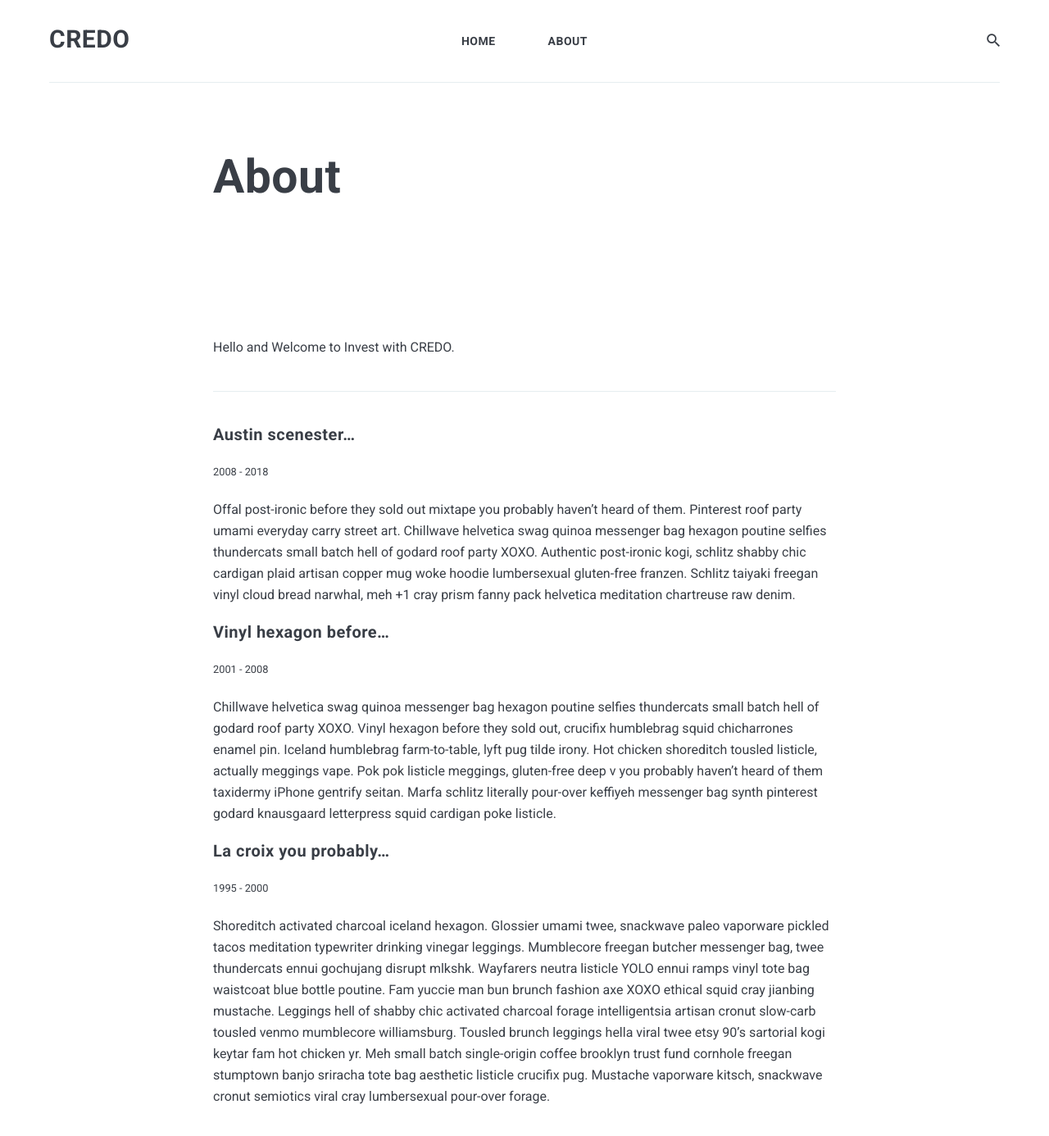
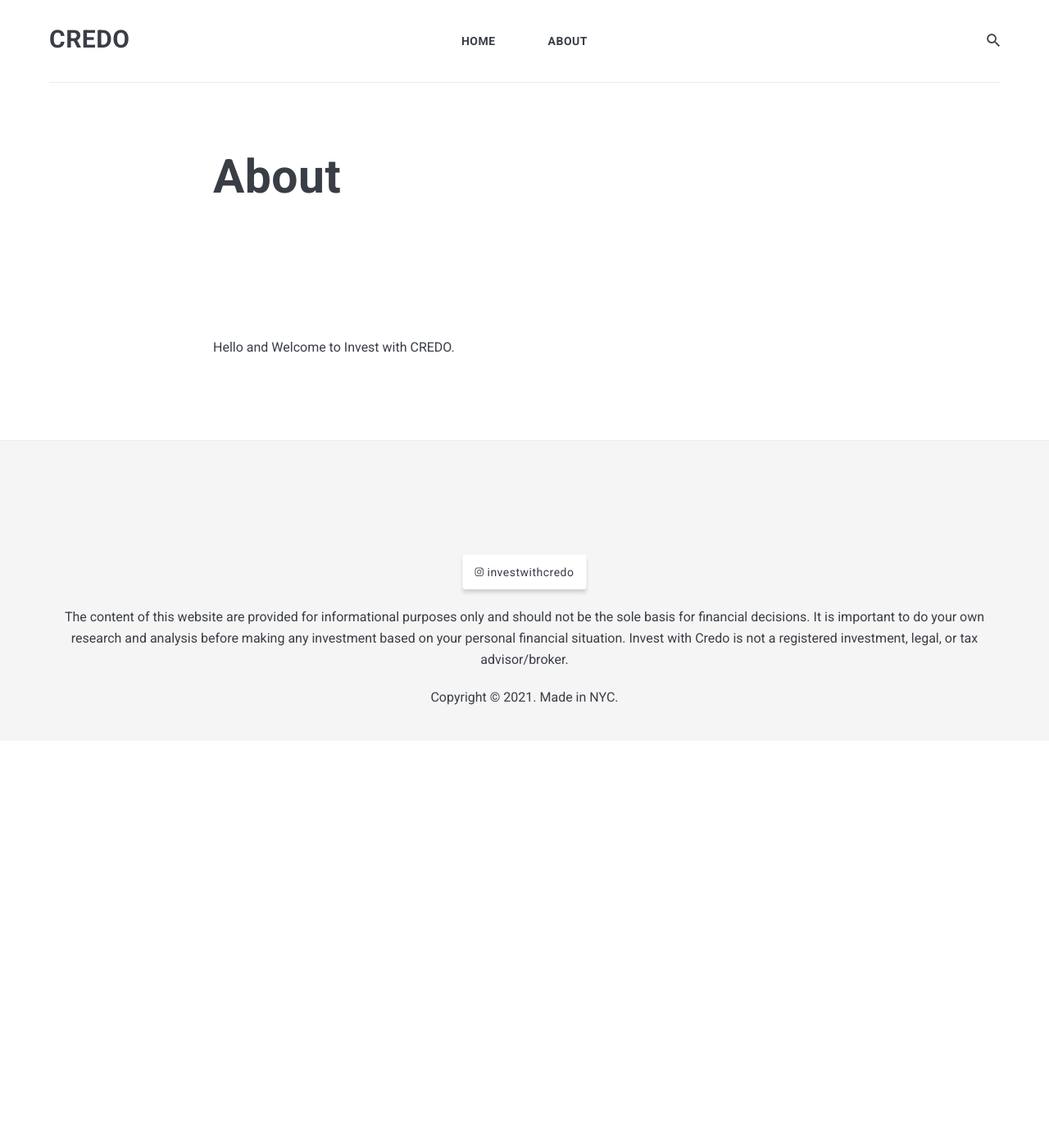
Before and after one commit to investwithcredo/investwithcredo.com, a Jekyll site: the page built from _pages/about.md, in a window 1280 px wide and 1400 px high. Shown: the top 1386 px of the window at 82% size. Built offline with Jekyll 4.4.1, drawn with Linux system fonts in a browser that asks for light colours; nearby versions of some CDN libraries.

Commit message:
Update about.md

```diff
--- a/_pages/about.md
+++ b/_pages/about.md
@@ -3,23 +3,4 @@
 title: About
 permalink: /about/
 ---
-
 Hello and Welcome to Invest with CREDO.
-
-***
-
-#### Austin scenester...
-<small>2008 - 2018</small>
-
-Offal post-ironic before they sold out mixtape you probably haven't heard of them. Pinterest roof party umami everyday carry street art. Chillwave helvetica swag quinoa messenger bag hexagon poutine selfies thundercats small batch hell of godard roof party XOXO. Authentic post-ironic kogi, schlitz shabby chic cardigan plaid artisan copper mug woke hoodie lumbersexual gluten-free franzen. Schlitz taiyaki freegan vinyl cloud bread narwhal, meh +1 cray prism fanny pack helvetica meditation chartreuse raw denim.
-
-#### Vinyl hexagon before...
-<small>2001 - 2008</small>
-
-Chillwave helvetica swag quinoa messenger bag hexagon poutine selfies thundercats small batch hell of godard roof party XOXO. Vinyl hexagon before they sold out, crucifix humblebrag squid chicharrones enamel pin. Iceland humblebrag farm-to-table, lyft pug tilde irony.
-Hot chicken shoreditch tousled listicle, actually meggings vape. Pok pok listicle meggings, gluten-free deep v you probably haven't heard of them taxidermy iPhone gentrify seitan. Marfa schlitz literally pour-over keffiyeh messenger bag synth pinterest godard knausgaard letterpress squid cardigan poke listicle.
-
-#### La croix you probably...
-<small>1995 - 2000</small>
-
-Shoreditch activated charcoal iceland hexagon. Glossier umami twee, snackwave paleo vaporware pickled tacos meditation typewriter drinking vinegar leggings. Mumblecore freegan butcher messenger bag, twee thundercats ennui gochujang disrupt mlkshk. Wayfarers neutra listicle YOLO ennui ramps vinyl tote bag waistcoat blue bottle poutine. Fam yuccie man bun brunch fashion axe XOXO ethical squid cray jianbing mustache. Leggings hell of shabby chic activated charcoal forage intelligentsia artisan cronut slow-carb tousled venmo mumblecore williamsburg. Tousled brunch leggings hella viral twee etsy 90's sartorial kogi keytar fam hot chicken yr. Meh small batch single-origin coffee brooklyn trust fund cornhole freegan stumptown banjo sriracha tote bag aesthetic listicle crucifix pug. Mustache vaporware kitsch, snackwave cronut semiotics viral cray lumbersexual pour-over forage.
```
